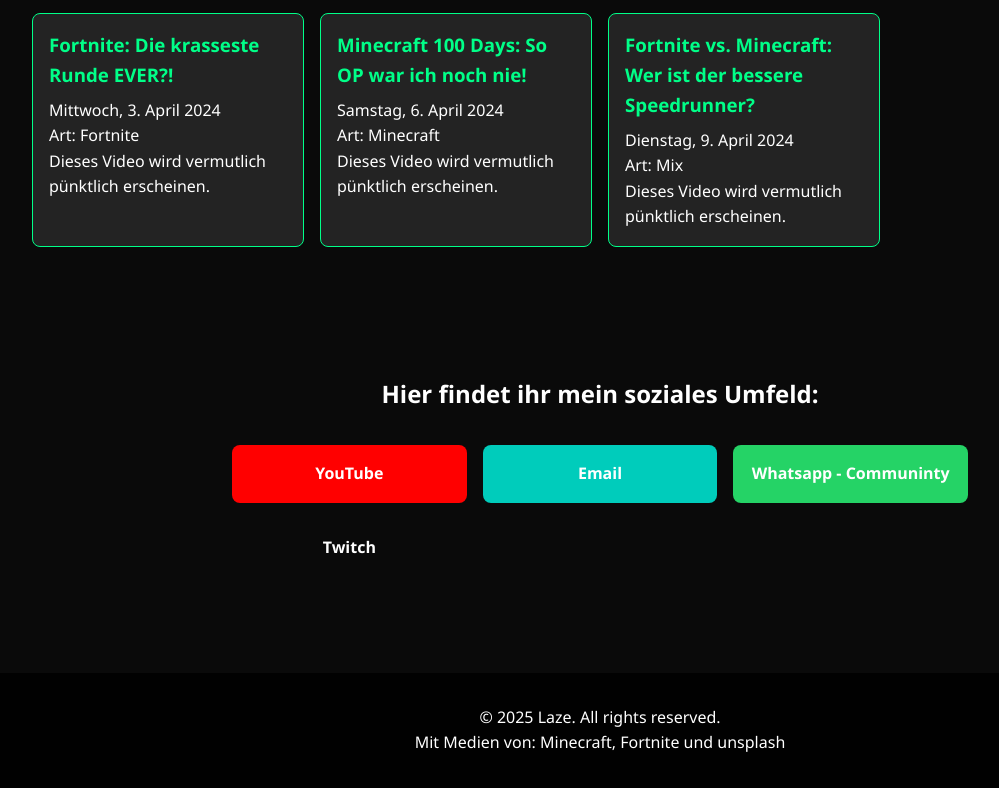
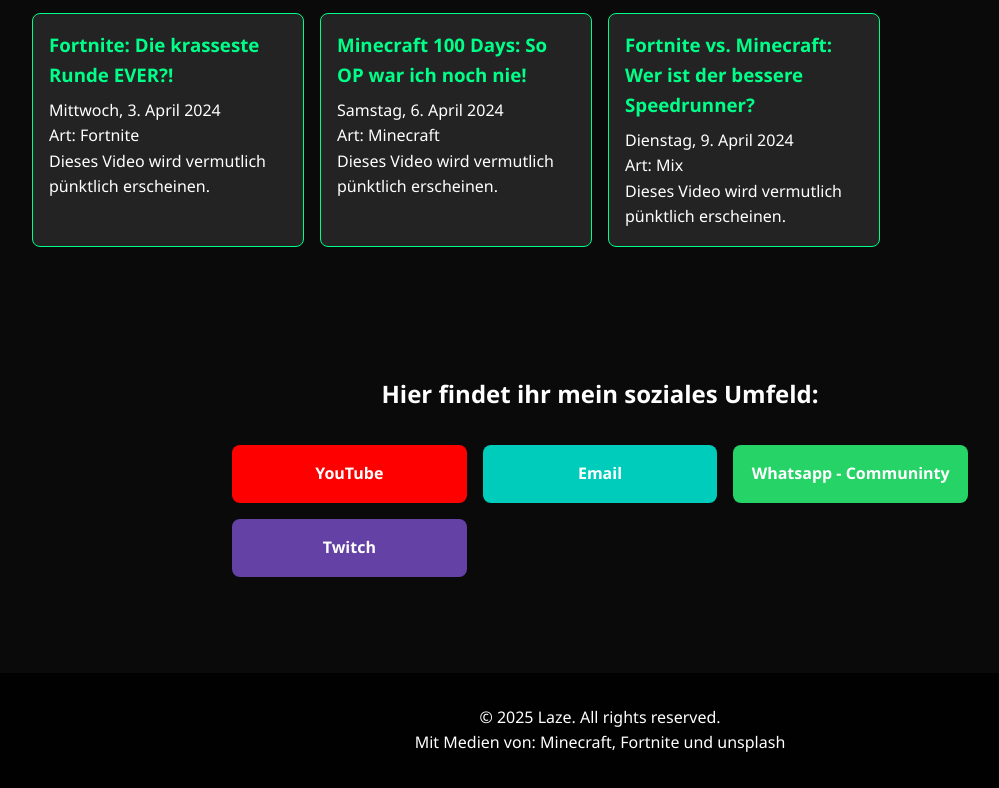
Before and after one commit to U-R-eic/Laze, a plain HTML site: page index.html in a window 1280 px wide. Shown: the part 1638-2426 px from the top of the page, without its empty margins (40-1039 px from the left). Drawn offline with Linux system fonts and the light colour scheme.

Commit message:
added twitch style

```diff
--- a/style.css
+++ b/style.css
@@ -162,6 +162,7 @@
 .youtube { background: #ff0000; }
 .email { background: #00ccbb; }
 .whatsapp { background: #25d366; }
+.twitch { background: #6441a5; }
 
 /* Footer */
 footer {
```
